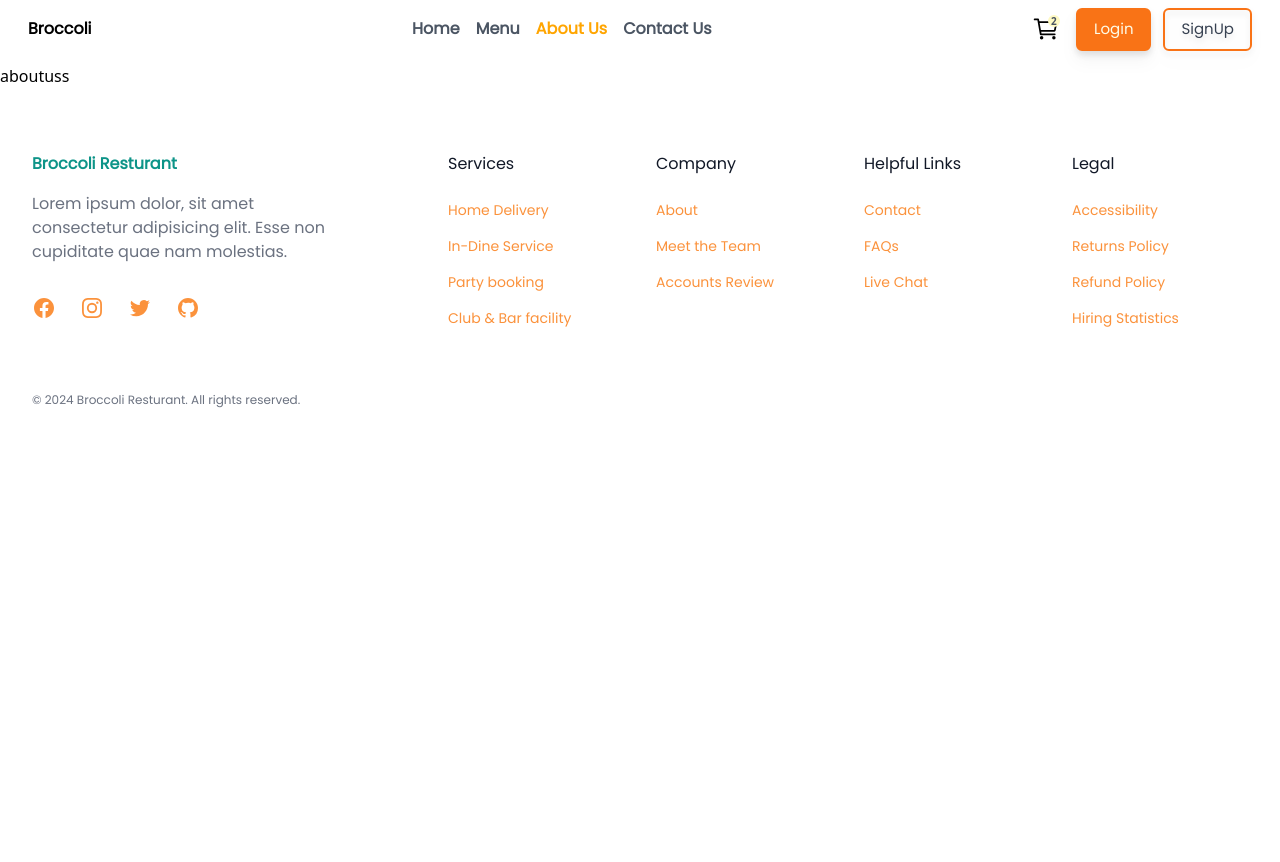
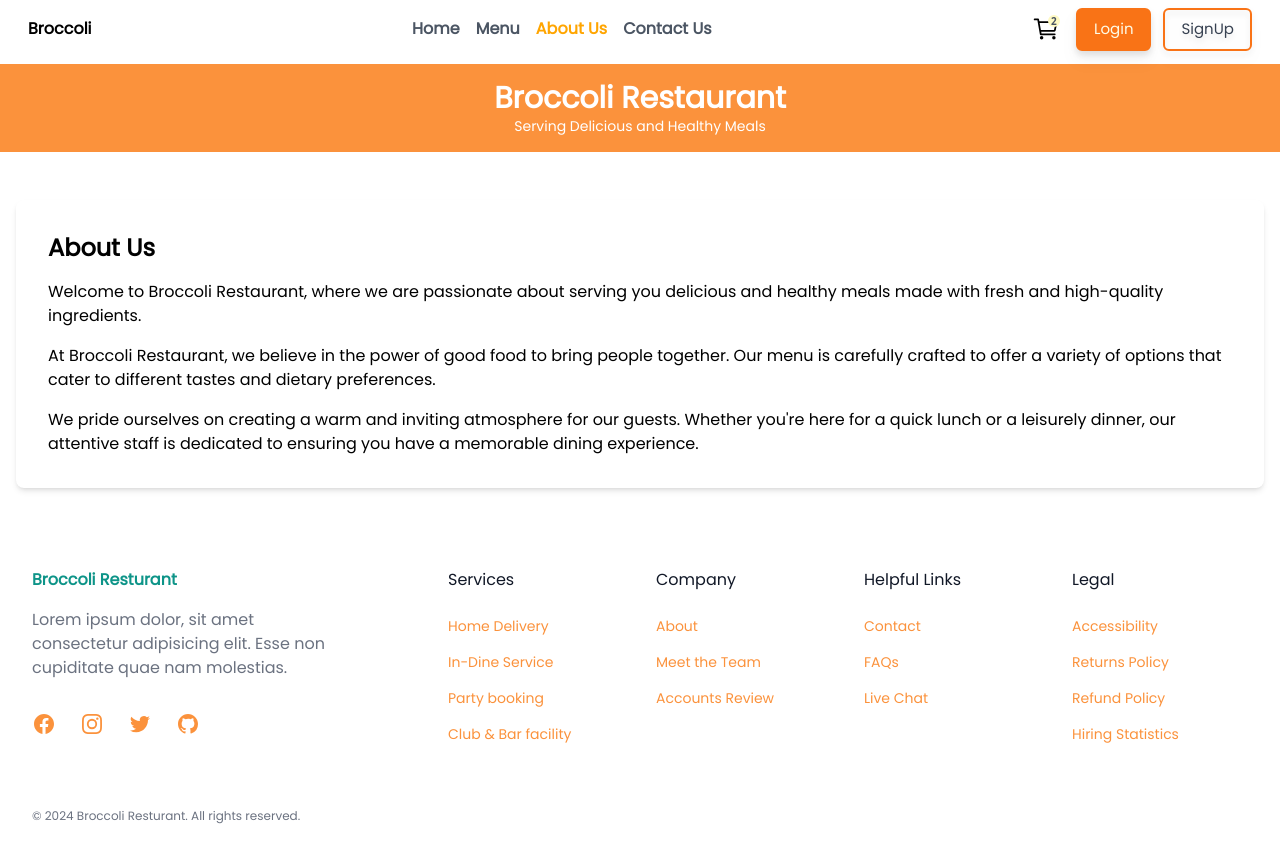
Before and after one commit to Nigam2004/Food-Order-Frontend, a React (Vite) app: page /aboutus in a window 1280 px wide. Shown: the top 862 px of the page. Before the commit the page ends 800 px from the top, so only its background shows below. Built offline with nearby package versions, Linux system fonts and the light colour scheme.

Commit message:
About Page Updated

```diff
--- /dev/null
+++ b/src/components/About.jsx
@@ -0,0 +1,35 @@
+import React from "react";
+
+export default function About() {
+  return (
+    <div className="font-poppins">
+      <header class="bg-orange-400 p-4 text-white text-center ">
+        <h1 class="text-3xl font-semibold">Broccoli Restaurant</h1>
+        <p class="text-sm">Serving Delicious and Healthy Meals</p>
+      </header>
+
+      <main class="container mx-auto mt-8 p-4">
+        <section class="bg-white p-8 rounded-lg shadow-md">
+          <h2 class="text-2xl font-semibold mb-4">About Us</h2>
+          <p class="mb-4">
+            Welcome to Broccoli Restaurant, where we are passionate about
+            serving you delicious and healthy meals made with fresh and
+            high-quality ingredients.
+          </p>
+          <p class="mb-4">
+            At Broccoli Restaurant, we believe in the power of good food to
+            bring people together. Our menu is carefully crafted to offer a
+            variety of options that cater to different tastes and dietary
+            preferences.
+          </p>
+          <p>
+            We pride ourselves on creating a warm and inviting atmosphere for
+            our guests. Whether you're here for a quick lunch or a leisurely
+            dinner, our attentive staff is dedicated to ensuring you have a
+            memorable dining experience.
+          </p>
+        </section>
+      </main>
+    </div>
+  );
+}
--- a/src/components/Footer.jsx
+++ b/src/components/Footer.jsx
@@ -3,15 +3,14 @@ import React from "react";
 export default function Footer() {
   return (
     <>
-      <footer className="bg-white font-poppins ">
-        <div className="mx-auto max-w-screen-xl space-y-8 px-4 py-16 sm:px-6 lg:space-y-16 lg:px-8 ">
+      <div className="mx-auto max-w-screen-xl space-y-8 px-4 py-16 sm:px-6 lg:space-y-16 lg:px-8 font-poppins ">
         <div className="grid grid-cols-1 gap-8 lg:grid-cols-3">
           <div>
             <div className="text-teal-600 font-bold">Broccoli Resturant</div>
 
             <p className="mt-4 max-w-xs text-gray-500">
-                Lorem ipsum dolor, sit amet consectetur adipisicing elit. Esse
-                non cupiditate quae nam molestias.
+              Lorem ipsum dolor, sit amet consectetur adipisicing elit. Esse non
+              cupiditate quae nam molestias.
             </p>
 
             <ul className="mt-8 flex gap-6 ">
@@ -280,7 +279,6 @@ export default function Footer() {
           &copy; 2024 Broccoli Resturant. All rights reserved.
         </p>
       </div>
-      </footer>
     </>
   );
 }
--- a/src/pages/AboutUs.jsx
+++ b/src/pages/AboutUs.jsx
@@ -1,10 +1,11 @@
 import React from "react";
+import About from "../components/About";
 import { Container } from "../Custume Compnent/CustumElememt";
 
 function AboutUs() {
   return (
     <Container>
-      <h1>aboutuss</h1>
+      <About></About>
     </Container>
   );
 }
```
Lines whose indentation alone changed are shown as unchanged.
